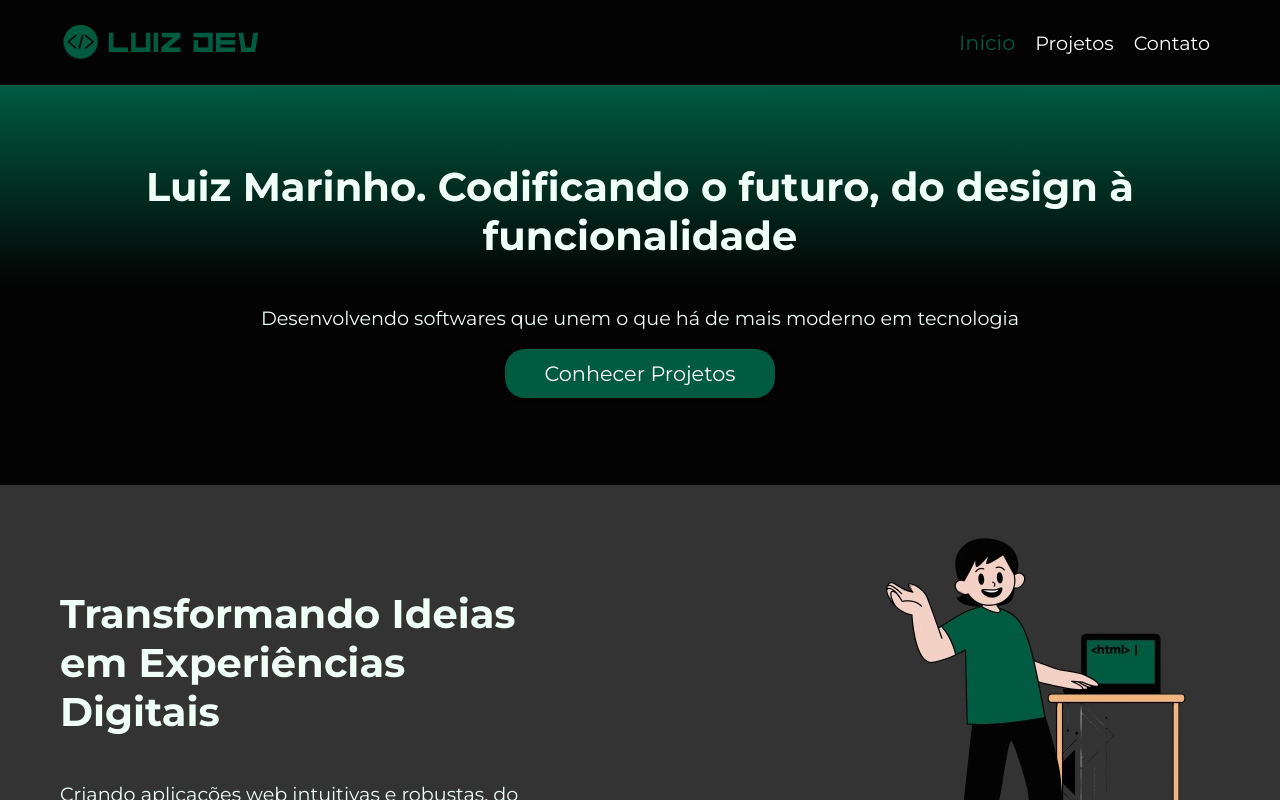
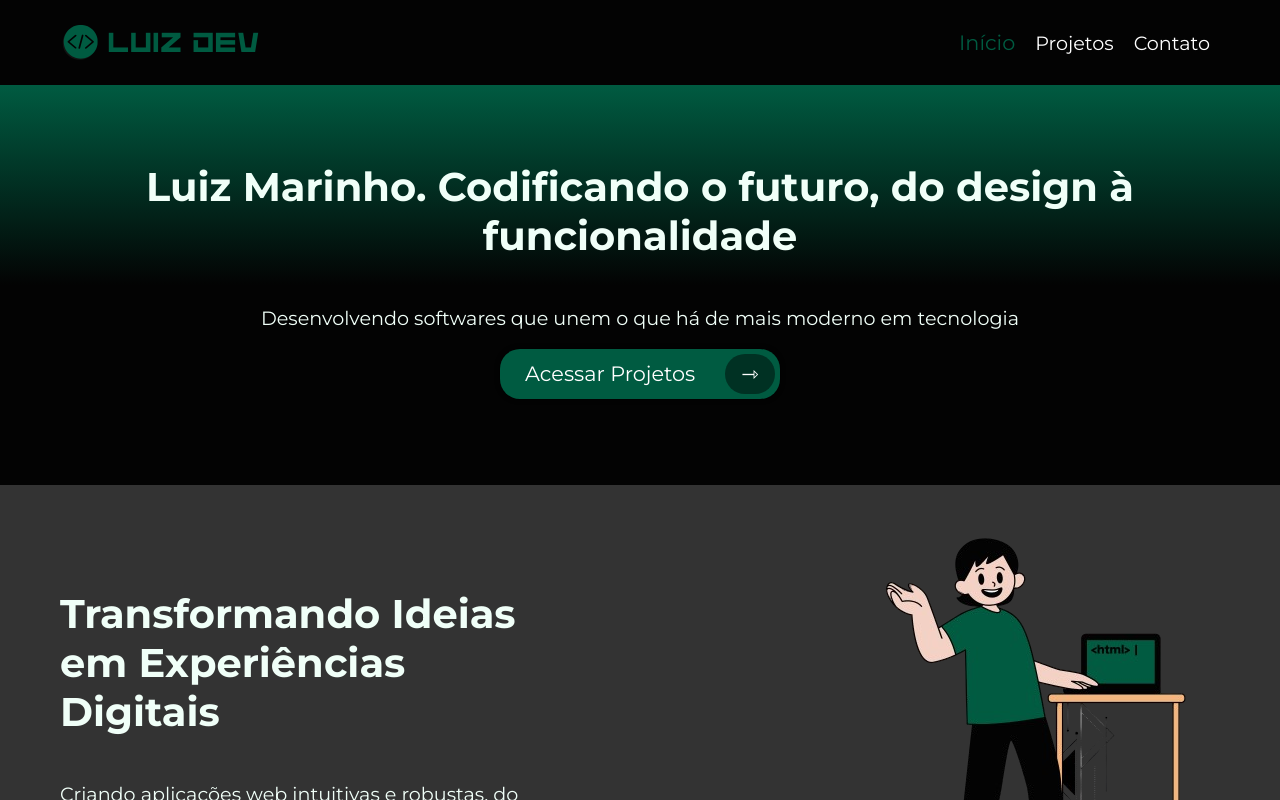
Before and after one commit to luizmarinhojr/my-website, a React (Vite) app: page / in a window 1280 px wide. Shown: the top 800 px of the page. Built offline with nearby package versions, Linux system fonts and the light colour scheme.

Commit message:
changed appearence button home

```diff
--- a/src/pages/HomePage.css
+++ b/src/pages/HomePage.css
@@ -10,8 +10,29 @@
 }
 
 .button-call:hover {
-    transform: scale(1.05);
-    transition: 0.4s;
+    transform: scale(1.02);
+    transition: 0.3s;
+}
+
+.button-call-home {
+    background-color: var(--main-color);
+    color: white;
+    width: 250px;
+    height: 40px;
+    border-radius: 20px;
+    font-size: 1.3rem;
+    padding: 5px 5px 5px 25px;
+    cursor: pointer;
+    text-decoration: none;
+    box-shadow: 0px 0px 5px rgb(0, 0, 0);
+    display: flex;
+    justify-content: space-between;
+    align-items: center;
+}
+
+.button-call-home:hover {
+    transform: scale(1.02);
+    transition: 0.3s;
 }
 
 h1 {
@@ -67,6 +88,20 @@ h1 {
     justify-content: center;
 }
 
+.rect {
+    width: 50px;
+    background-color: #003123;
+    border-radius: 20px;
+    height: 100%;
+    display: flex;
+    align-items: center;
+    justify-content: center;
+}
+
+.rect:hover {
+    background-color: #00251b;
+}
+
 @media (max-width: 1125px) {
     .a-side {
         max-width: 100%;
--- a/src/pages/HomePage.tsx
+++ b/src/pages/HomePage.tsx
@@ -13,7 +13,12 @@ function HomePage() {
                     <div className="container text-center hg">
                         <h1 className="white">Luiz Marinho. Codificando o futuro, do design à funcionalidade</h1>
                         <p className="white">Desenvolvendo softwares que unem o que há de mais moderno em tecnologia</p>
-                        <NavLink to="/projetos" className="button-call" end>Conhecer Projetos</NavLink>
+                        <NavLink to="/projetos" className="button-call-home" end>
+                            Acessar Projetos
+                            <div className="rect">
+                                <span className="">{'⇾'}</span>
+                            </div>
+                        </NavLink>
                     </div>
                 </div>
 
```
